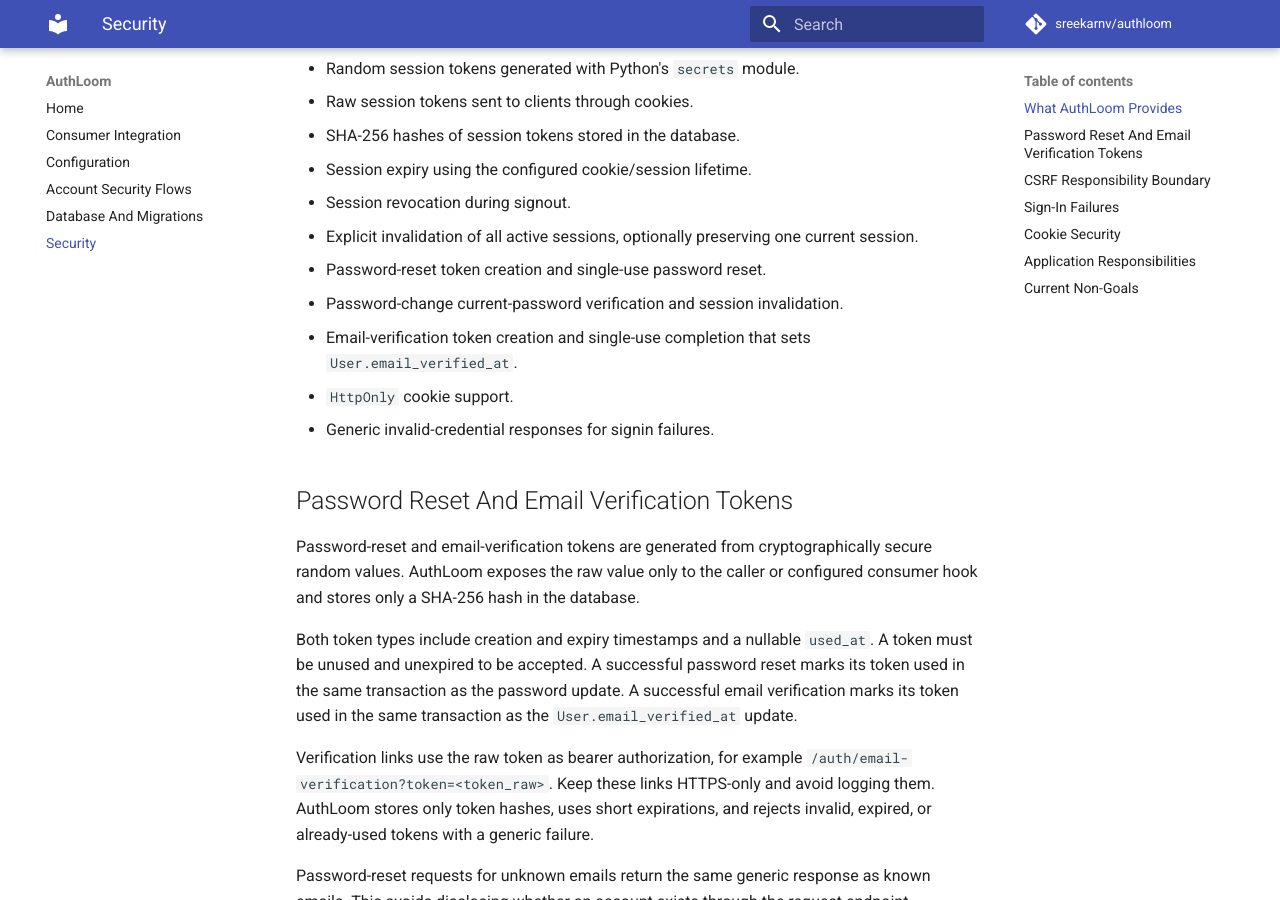
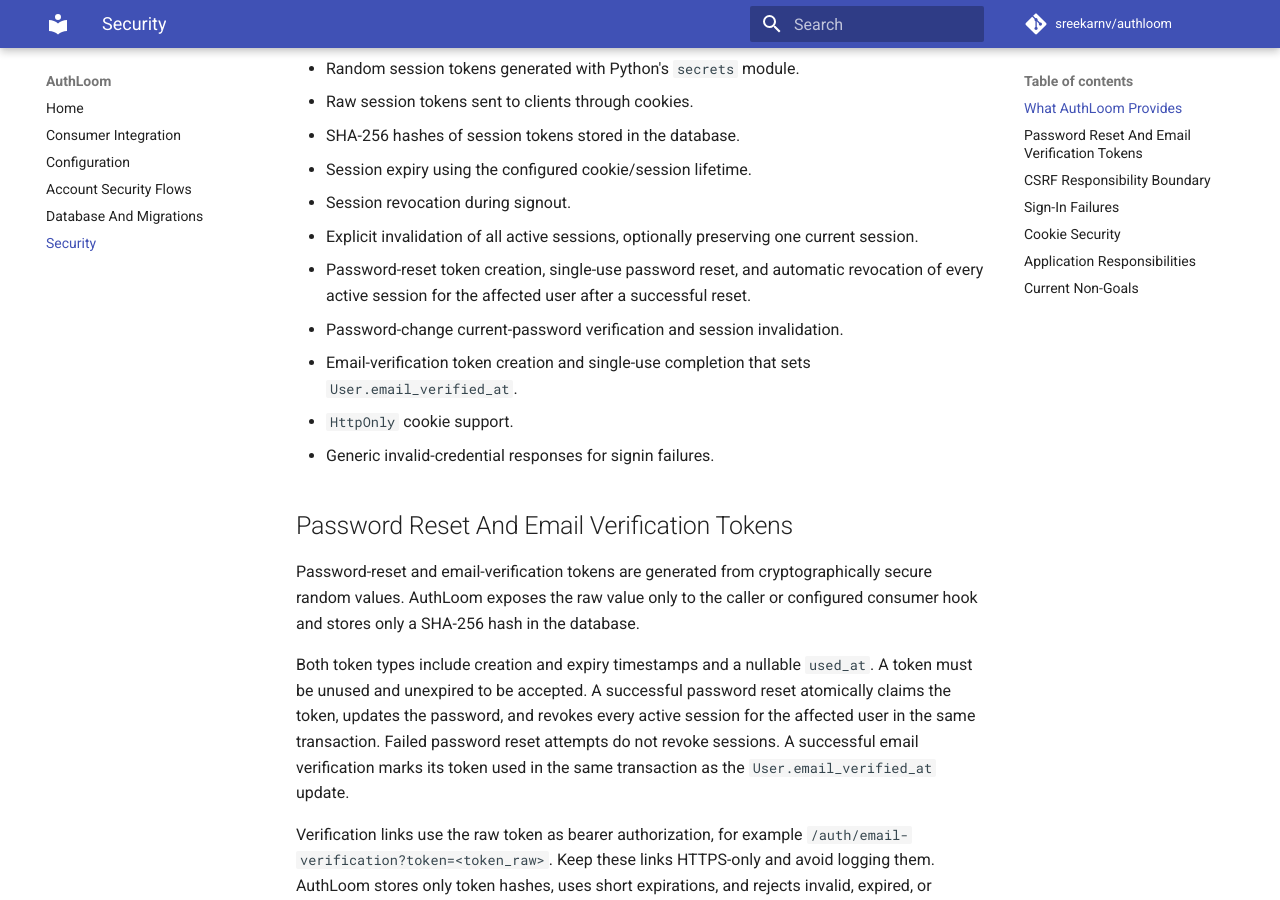
Before and after one commit to sreekarnv/authloom, an MkDocs documentation site: the page built from docs/security-model.md, in a window 1280 px wide and 900 px high, scrolled down 434 px. Built offline with MkDocs 1.6.1 and Material for MkDocs 9.7.7, drawn with Linux system fonts in a browser that asks for light colours; comment, search, counter and statistics services are not loaded.

Commit message:
:bug: fix: revoke sessions on successful password reset (#32)

```diff
--- a/docs/security-model.md
+++ b/docs/security-model.md
@@ -17,7 +17,9 @@ AuthLoom currently provides:
 - Session revocation during signout.
 - Explicit invalidation of all active sessions, optionally preserving one
   current session.
-- Password-reset token creation and single-use password reset.
+- Password-reset token creation, single-use password reset, and automatic
+  revocation of every active session for the affected user after a successful
+  reset.
 - Password-change current-password verification and session invalidation.
 - Email-verification token creation and single-use completion that sets
   `User.email_verified_at`.
@@ -32,9 +34,11 @@ configured consumer hook and stores only a SHA-256 hash in the database.
 
 Both token types include creation and expiry timestamps and a nullable
 `used_at`. A token must be unused and unexpired to be accepted. A successful
-password reset marks its token used in the same transaction as the password
-update. A successful email verification marks its token used in the same
-transaction as the `User.email_verified_at` update.
+password reset atomically claims the token, updates the password, and revokes
+every active session for the affected user in the same transaction. Failed
+password reset attempts do not revoke sessions. A successful email verification
+marks its token used in the same transaction as the `User.email_verified_at`
+update.
 
 Verification links use the raw token as bearer authorization, for example
 `/auth/email-verification?token=<token_raw>`. Keep these links HTTPS-only and
```
Also changed, not shown: README.md (+6 -4 lines), docs/account-security-flows.md (+5 -7 lines), docs/consumer-integration.md (+2 -2 lines), 2 other files.
